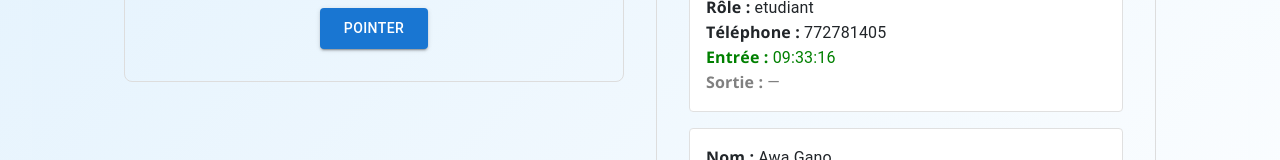
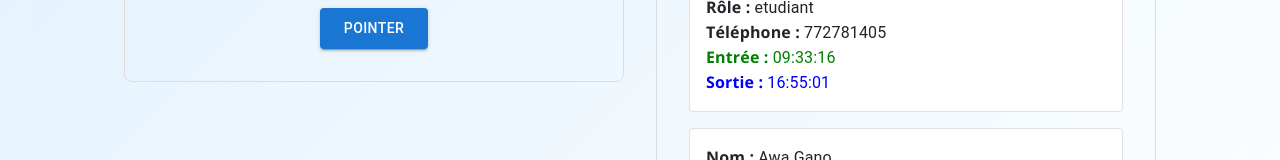
Before and after one commit to FatimaHanne/Pointage, a React (Vite) app: page /pointer in a window 1280 px wide. Shown: the part 261-421 px from the top of the page. Built offline with nearby package versions, Linux system fonts and the light colour scheme; data requests are answered from the project's data file.

Commit message:
lancer db

```diff
--- a/db.json
+++ b/db.json
@@ -82,7 +82,8 @@
       "phone": "772781405",
       "date": "2025-04-23",
       "entree": "09:33:16",
-      "role": "etudiant"
+      "role": "etudiant",
+      "sortie": "16:55:01"
     }
   ],
   "admin": [
--- a/src/pages/pointer/Pointer.jsx
+++ b/src/pages/pointer/Pointer.jsx
@@ -87,7 +87,7 @@ export default function Pointer() {
       fetchPointages();
       reset();
     } catch (error) {
-      console.error("Erreur lors du pointage :", error);
+      console.error("Erreur lors du pointage :", error.response || error.message || error);
       toast.error("Une erreur s'est produite.");
     }
   };
```
